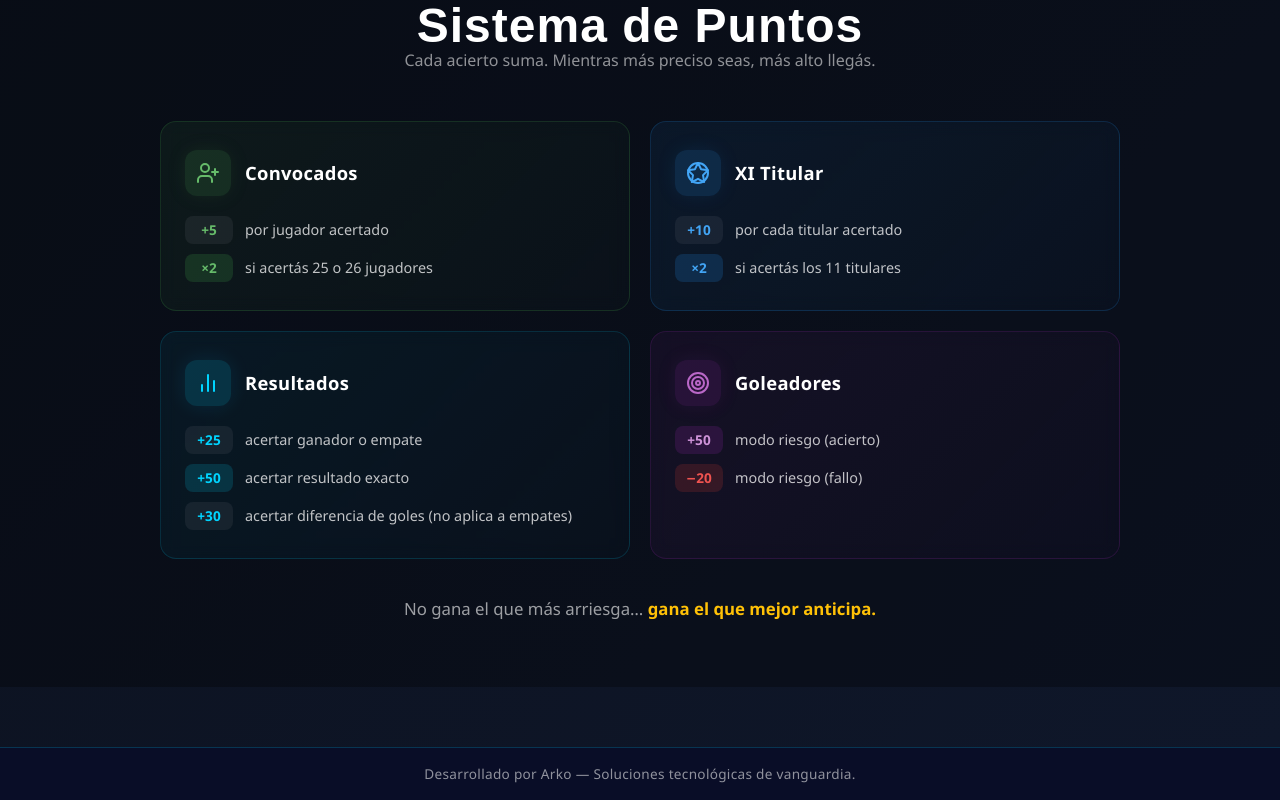
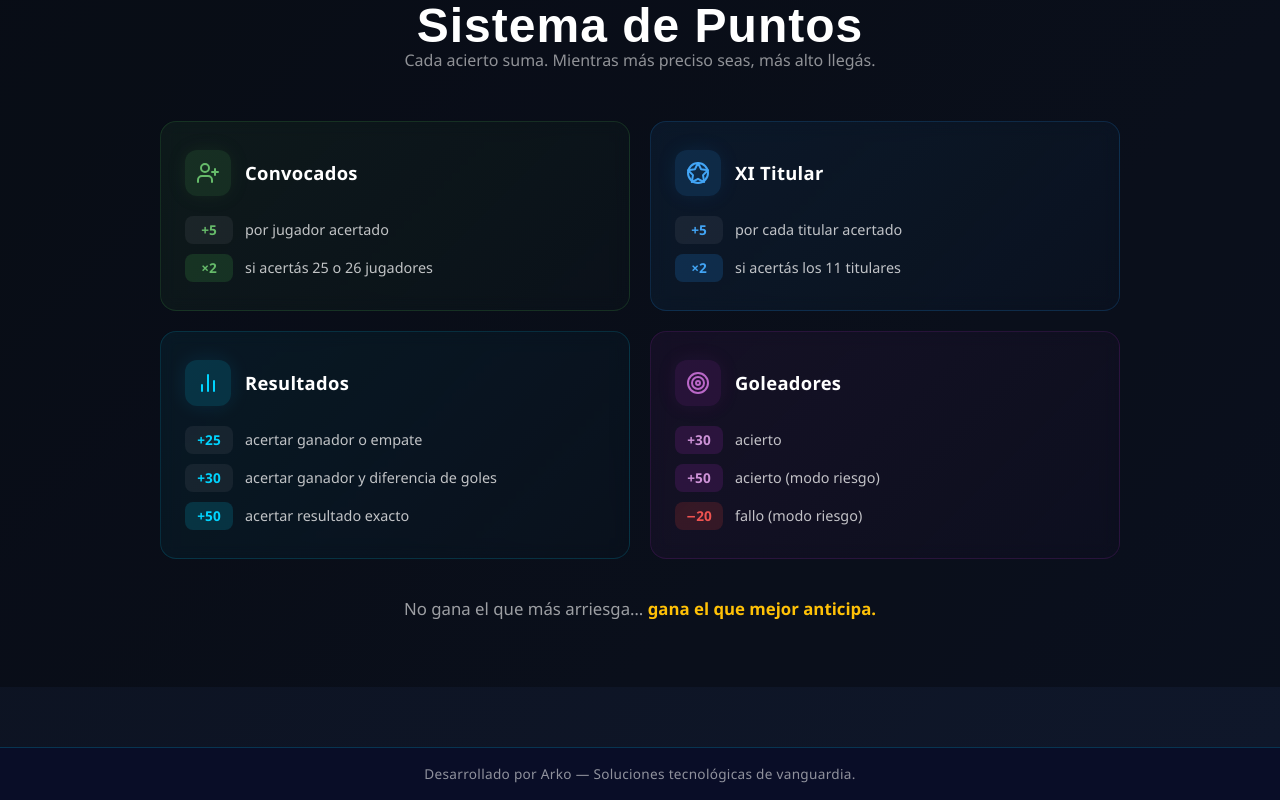
Before and after one commit to alfreacosta/mundial-2026, an Angular app in the folder Frontend/: page /reglas in a window 1280 px wide. Shown: the part 1404-2204 px from the top of the page. Built offline with nearby package versions, Linux system fonts and the light colour scheme; some icons are missing.

Commit message:
fix: igualar puntajes de /reglas con /register
- XI Titular: +5 (estaba +10)
- Resultados: +25/+30 dif goles/+50 exacto (orden y texto corregido)
- Goleadores: agregar +30 acierto normal, separar modo riesgo

```diff
--- a/Frontend/src/app/features/reglas/reglas.component.html
+++ b/Frontend/src/app/features/reglas/reglas.component.html
@@ -83,7 +83,7 @@
             <h3>XI Titular</h3>
           </div>
           <div class="sc-rules">
-            <div class="sc-rule"><span class="sc-pts">+10</span> por cada titular acertado</div>
+            <div class="sc-rule"><span class="sc-pts">+5</span> por cada titular acertado</div>
             <div class="sc-rule sc-bonus"><span class="sc-pts">×2</span> si acertás los 11 titulares</div>
           </div>
         </div>
@@ -95,8 +95,8 @@
           </div>
           <div class="sc-rules">
             <div class="sc-rule"><span class="sc-pts">+25</span> acertar ganador o empate</div>
+            <div class="sc-rule"><span class="sc-pts">+30</span> acertar ganador y diferencia de goles</div>
             <div class="sc-rule sc-bonus"><span class="sc-pts">+50</span> acertar resultado exacto</div>
-            <div class="sc-rule"><span class="sc-pts">+30</span> acertar diferencia de goles (no aplica a empates)</div>
           </div>
         </div>
 
@@ -106,8 +106,9 @@
             <h3>Goleadores</h3>
           </div>
           <div class="sc-rules">
-            <div class="sc-rule sc-highlight"><span class="sc-pts">+50</span> modo riesgo (acierto)</div>
-            <div class="sc-rule sc-danger"><span class="sc-pts">−20</span> modo riesgo (fallo)</div>
+            <div class="sc-rule sc-highlight"><span class="sc-pts">+30</span> acierto</div>
+            <div class="sc-rule sc-highlight"><span class="sc-pts">+50</span> acierto (modo riesgo)</div>
+            <div class="sc-rule sc-danger"><span class="sc-pts">−20</span> fallo (modo riesgo)</div>
           </div>
         </div>
       </div>
```
